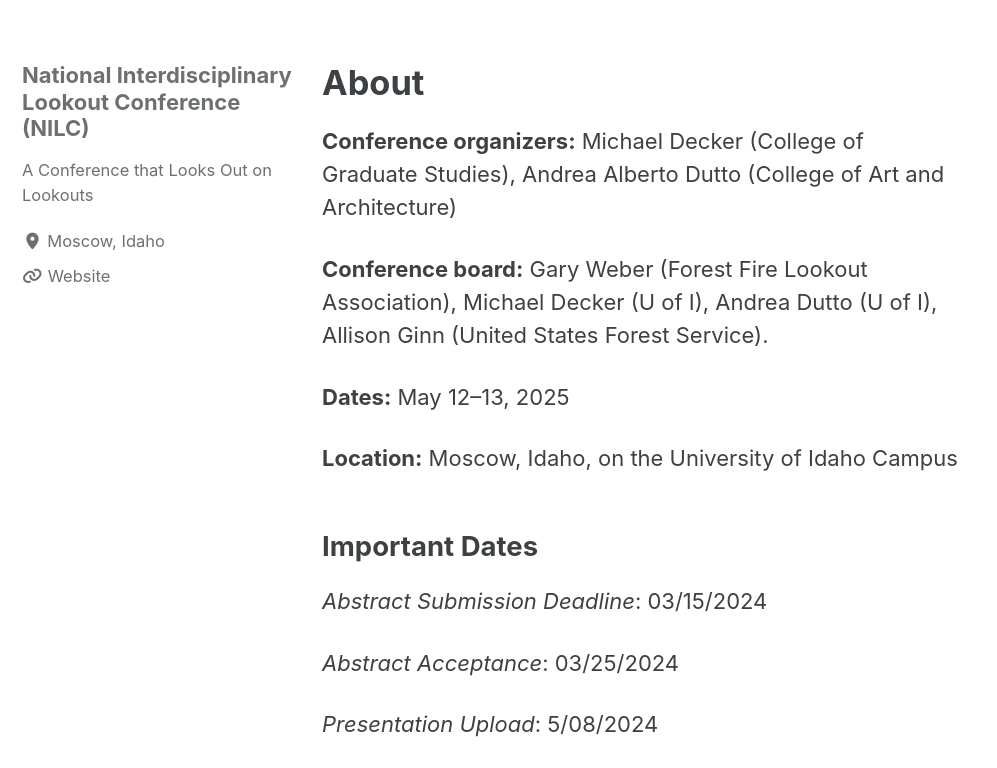
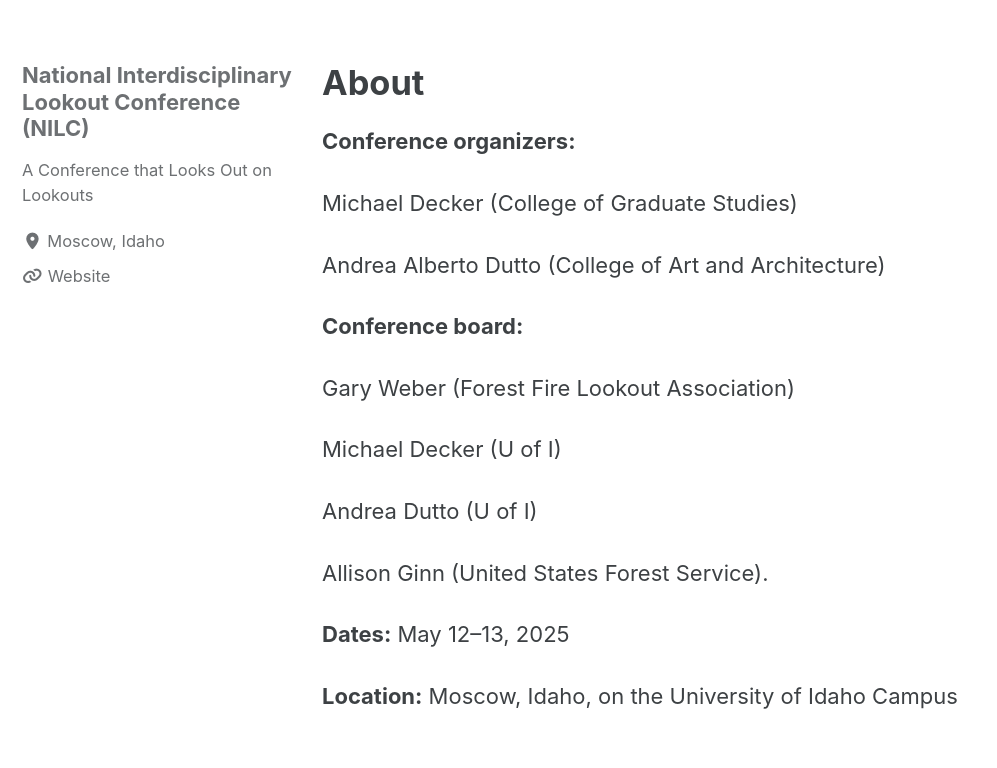
Before and after one commit to lookoutconference/lookoutconference.github.io, a Jekyll site: the page built from pages/about.md, in a window 1280 px wide and 900 px high, scrolled down 251 px, cut to the strip 132-900 px from the top of the window. Shown: the whole strip, without its empty margins (0-997 px from the left). Built offline with Jekyll 4.4.1, drawn with Linux system fonts in a browser that asks for light colours; cached includes are drawn as plain includes; our own code applies the rules of GitHub Pages for plain Markdown files.

```diff
--- a/pages/about.md
+++ b/pages/about.md
@@ -10,9 +10,21 @@ permalink: "/about/"
 ---
 # About
 
-**Conference organizers:** Michael Decker (College of Graduate Studies), Andrea Alberto Dutto (College of Art and Architecture)
+**Conference organizers:**
 
-**Conference board:** Gary Weber (Forest Fire Lookout Association), Michael Decker (U of I), Andrea Dutto (U of I), Allison Ginn (United States Forest Service).
+Michael Decker (College of Graduate Studies)
+
+Andrea Alberto Dutto (College of Art and Architecture)
+
+**Conference board:**
+
+Gary Weber (Forest Fire Lookout Association)
+
+Michael Decker (U of I)
+
+Andrea Dutto (U of I)
+
+Allison Ginn (United States Forest Service).
 
 **Dates:** May 12–13, 2025
 
```
